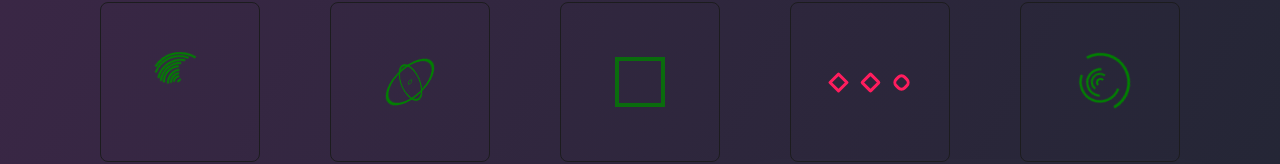
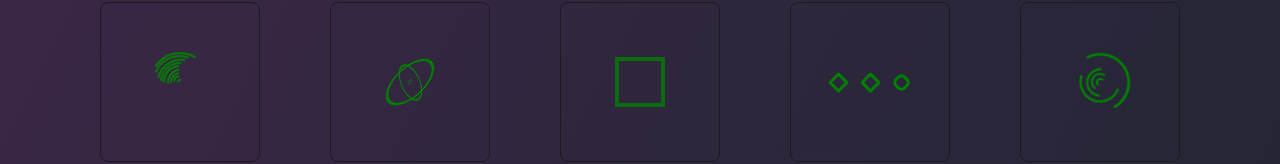
Before and after one commit to epicmaxco/epic-spinners-landing, a Vue app: page /#/ in a window 1280 px wide. Shown: the part 299-463 px from the top of the page. Built offline with nearby package versions, Linux system fonts and the light colour scheme.

Commit message:
feat(circles to rhombuses spinner): styles bindinf

```diff
--- a/src/components/spinners/CirclesToRhombusesSpinner.vue
+++ b/src/components/spinners/CirclesToRhombusesSpinner.vue
@@ -27,19 +27,17 @@
       }
     },
 
-    data () {
-      return {
-        circleStyle: {
+    computed: {
+      circleStyle () {
+        return {
           borderColor: this.color,
           animationDuration: `${this.animationDuration}ms`,
           height: `${this.circleSize}px`,
           width: `${this.circleSize}px`,
           marginLeft: `${this.circleSize * 1.125}px`
         }
-      }
-    },
+      },
 
-    computed: {
       circlesStyles () {
         const circlesStyles = []
         const delay = 150
```
